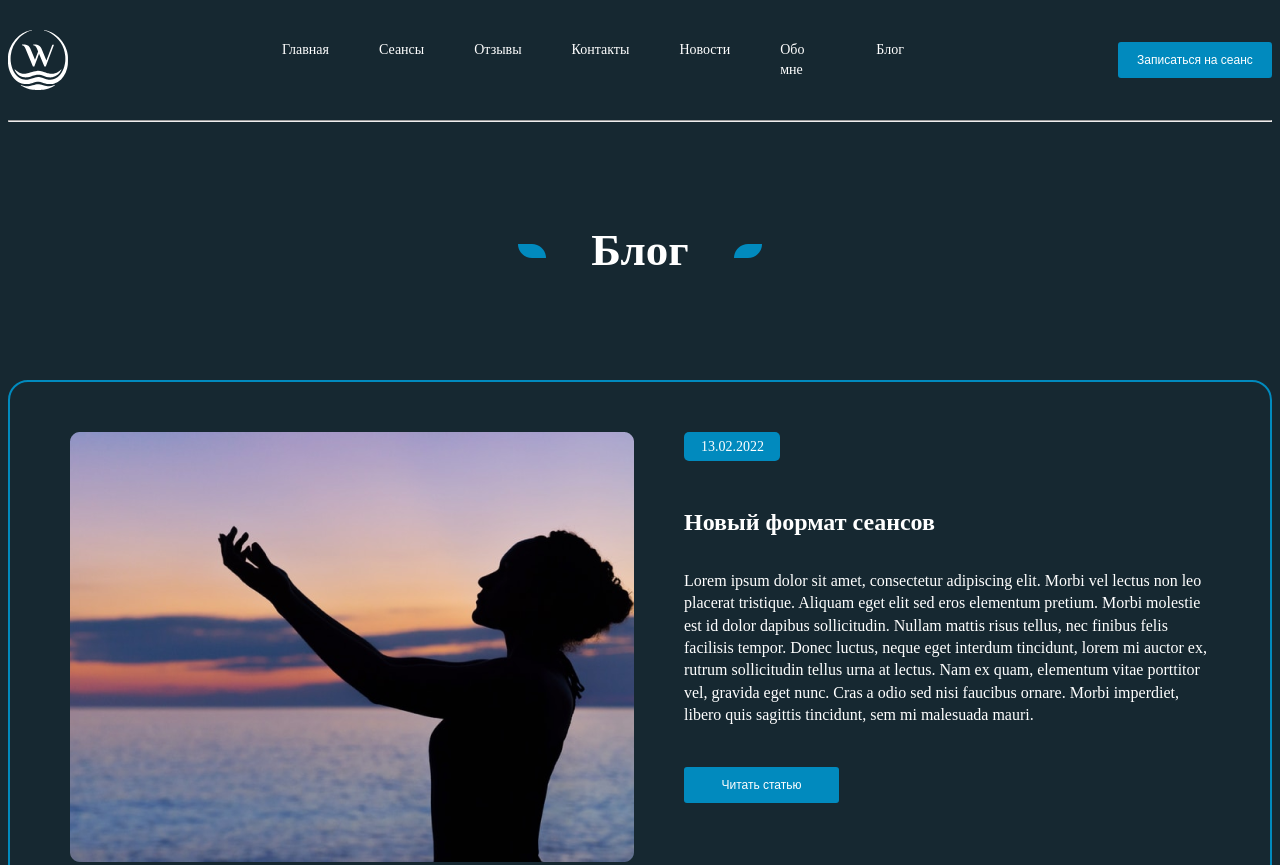
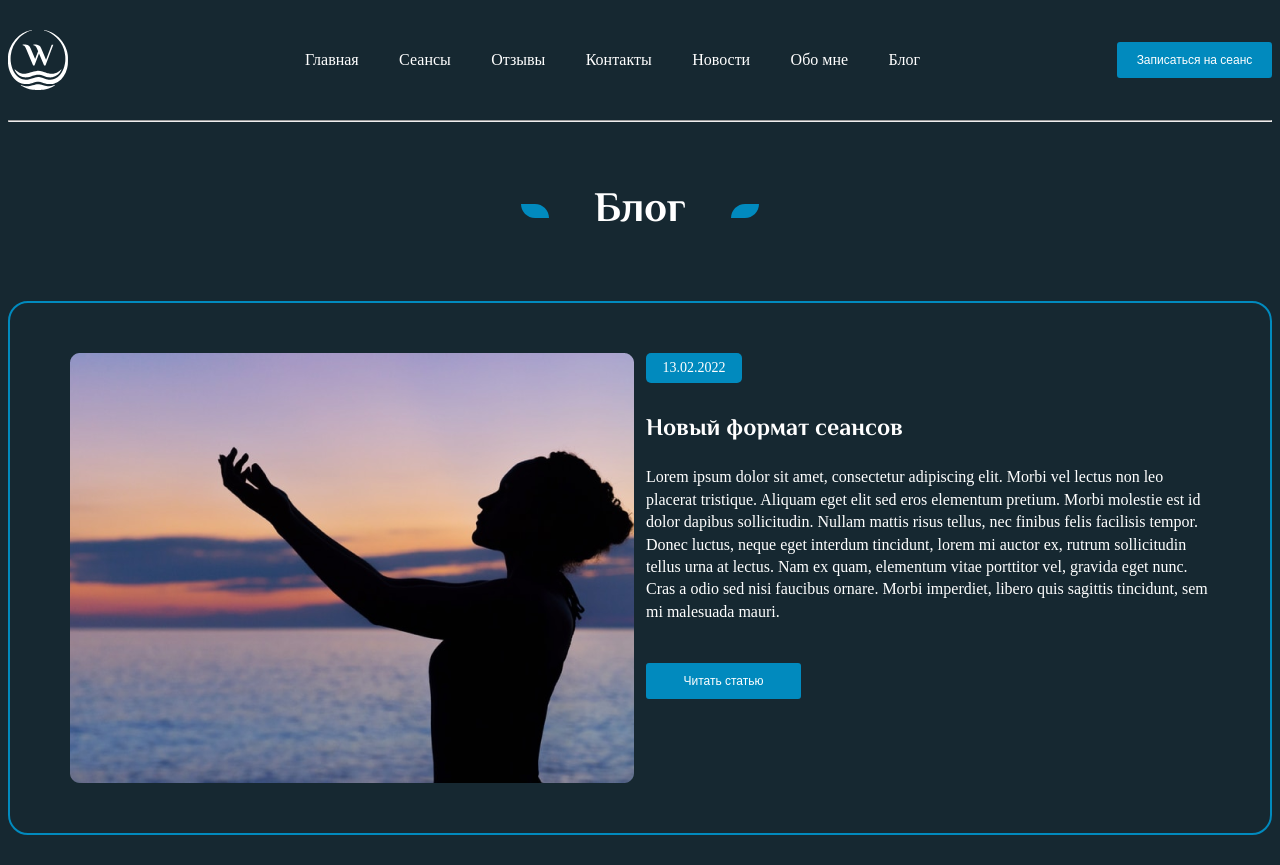
Before and after one commit to intarnazz/figma, a plain HTML site: page RitmStyle/blog.html in a window 1280 px wide. Shown: the top 865 px of the page. Drawn offline with Linux system fonts and the light colour scheme; a web font is replaced by a local one.

Commit message:
блог

```diff
--- a/RitmStyle/blog.html
+++ b/RitmStyle/blog.html
@@ -4,73 +4,76 @@
     <meta charset="UTF-8">
     <meta http-equiv="X-UA-Compatible" content="IE=edge">
     <meta name="viewport" content="width=device-width, initial-scale=1.0">
-    <link rel="stylesheet" href="style.css">
+    <link rel="stylesheet" href="style1.css">
     <title>blog</title>
 </head>
 <body>
-    <div class="container">
-        <header class="container__header">
-            <a href="index.html" class="text__nav_button">
-                <div class="header__logo">
-                    <img src="img/w.svg" alt="W" class="logo__img">
+    <header class="header">
+        <div class="header__container container">
+            <div class="logo">
+                <a href="index.html" class="logo__link">
+                    <div class="logo__image">
+                        <img src="img/w.svg" alt="W" class="logo__sub-image">
                     </div>
                 </a>
-            <nav class="header_nav">
-                <ul class="nav__text">
-                    <li> <a href="index.html" class="text__nav_button" target="_blank">Главная</a></li>
-                    <li> <a href="session.html" class="text__nav_button" target="_blank">Сеансы</a></li>
-                    <li> <a href="_#_" class="text__nav_button" target="_blank">Отзывы</a></li>
-                    <li> <a href="_#_" class="text__nav_button" target="_blank">Контакты</a></li>
-                    <li> <a href="news.html" class="text__nav_button" target="_blank">Новости</a></li>
-                    <li> <a href="_#_" class="text__nav_button" target="_blank">Обо мне</a></li>
-                    <li> <a href="blog.html" class="text__nav_button" target="_blank">Блог</a></li>
+            </div>
+            <nav class="nav">
+                <ul class="nav__list">
+                    <li class="nav__text"> <a href="index.html" class="nav__link" target="_blank">Главная</a></li>
+                    <li class="nav__text"> <a href="session.html" class="nav__link" target="_blank">Сеансы</a></li>
+                    <li class="nav__text"> <a href="_#_" class="nav__link" target="_blank">Отзывы</a></li>
+                    <li class="nav__text"> <a href="_#_" class="nav__link" target="_blank">Контакты</a></li>
+                    <li class="nav__text"> <a href="news.html" class="nav__link" target="_blank">Новости</a></li>
+                    <li class="nav__text"> <a href="_#_" class="nav__link" target="_blank">Обо мне</a></li>
+                    <li class="nav__text"> <a href="blog.html" class="nav__link" target="_blank">Блог</a></li>
                 </ul>
             </nav>
             <button class="button">
                 Записаться на сеанс
             </button>
+        </div>
+        <hr class="header__line line container">
     </header>
-        <hr class="container__top_line">
-    </div>
     <main class="main">
-        <div class="main__container container">
-            <section class="container__blog">
+        <div class="container">
+            <section class="blog">
                 <div class="blog__title title">
                     <img src="img/left.svg" alt="left">
-                    <h2>Блог</h2>
+                    <h2 class="title__text">Блог</h2>
                     <img src="img/right.svg" alt="right">
                 </div>
-                <div class="blog__list_blogs">
-                    <div class="list_blogs__page">
+                <div class="blog__list-blogs">
+                    <div class="blog__item">
                         <img src="img/blog-image.png" alt="image" class="blog__image">
-                        <div class="page__content content__blog">
-                            <div class="content__data item__data">
+                        <div class="blog__content">
+                            <div class="blog__data data">
                                 13.02.2022
                             </div>
-                            <div class="content__title">
+                            <div class="blog__sub-title">
                                 Новый формат сеансов
                             </div>
                             <div class="content__text">
                                 Lorem ipsum dolor sit amet, consectetur adipiscing elit. Morbi vel lectus non leo placerat tristique. Aliquam eget elit sed eros elementum pretium. Morbi molestie est id dolor dapibus sollicitudin. Nullam mattis risus tellus, nec finibus felis facilisis tempor. Donec luctus, neque eget interdum tincidunt, lorem mi auctor ex, rutrum sollicitudin tellus urna at lectus. Nam ex quam, elementum vitae porttitor vel, gravida eget nunc. Cras a odio sed nisi faucibus ornare. Morbi imperdiet, libero quis sagittis tincidunt, sem mi malesuada mauri.
                             </div>
-                            <button class="content__button button">
+                            <button class="blog__button button">
                                 Читать статью
                             </button>
                         </div>
                     </div>
-                    <div class="list_blogs__page">
+                    <div class="blog__list-blogs">
+                        <div class="blog__item">
                             <img src="img/blog-image.png" alt="image" class="blog__image">
-                        <div class="page__content content__blog">
-                            <div class="content__data item__data">
+                            <div class="blog__content">
+                                <div class="blog__data data">
                                     13.02.2022
                                 </div>
-                            <div class="content__title">
+                                <div class="blog__sub-title">
                                     Новый формат сеансов
                                 </div>
                                 <div class="content__text">
                                     Lorem ipsum dolor sit amet, consectetur adipiscing elit. Morbi vel lectus non leo placerat tristique. Aliquam eget elit sed eros elementum pretium. Morbi molestie est id dolor dapibus sollicitudin. Nullam mattis risus tellus, nec finibus felis facilisis tempor. Donec luctus, neque eget interdum tincidunt, lorem mi auctor ex, rutrum sollicitudin tellus urna at lectus. Nam ex quam, elementum vitae porttitor vel, gravida eget nunc. Cras a odio sed nisi faucibus ornare. Morbi imperdiet, libero quis sagittis tincidunt, sem mi malesuada mauri.
                                 </div>
-                            <button class="content__button button">
+                                <button class="blog__button button">
                                     Читать статью
                                 </button>
                             </div>
@@ -79,13 +82,13 @@
             </section>
         </div>
     </main>
-    <footer class="footer_session">
-        <hr class="footer_session__bottom_line container">
-        <div class="footer_session__container footer__sub_container container container__line">
+    <footer class="footer">
+        <hr class="footer__line line container">
+        <div class="footer__container container">
             <div class="container__copyright">
                 © 2018-2022 RitmStyle
             </div>
-            <div class="container__bottom_line">
+            <div class="container__text">
                 Сделано d-e-n.info
             </div>
         </div>
--- a/RitmStyle/style1.css
+++ b/RitmStyle/style1.css
@@ -131,3 +131,30 @@ body{
     font-family:"Proxima Nova";
     font-weight: 100;
 }
+.blog__title{
+    margin: 60px;
+}
+.blog__list-blogs{
+    display: flex;
+    flex-direction: column;
+    gap: 45px;
+}
+.blog__item{
+    display: flex;
+    justify-content: space-between;
+    padding: 50px 60px 50px 60px;
+    border: 2px #018ABE solid;
+    border-radius: 20px;
+}
+.blog__content{
+    width: 564px;
+}
+.blog__sub-title{
+    margin-top: 30px;
+    margin-bottom: 20px;
+    font-family: 'El Messiri', bold;
+    font-size: 24px;
+}
+.blog__button{
+    margin-top: 40px;
+}
```
Lines whose indentation alone changed are shown as unchanged.
